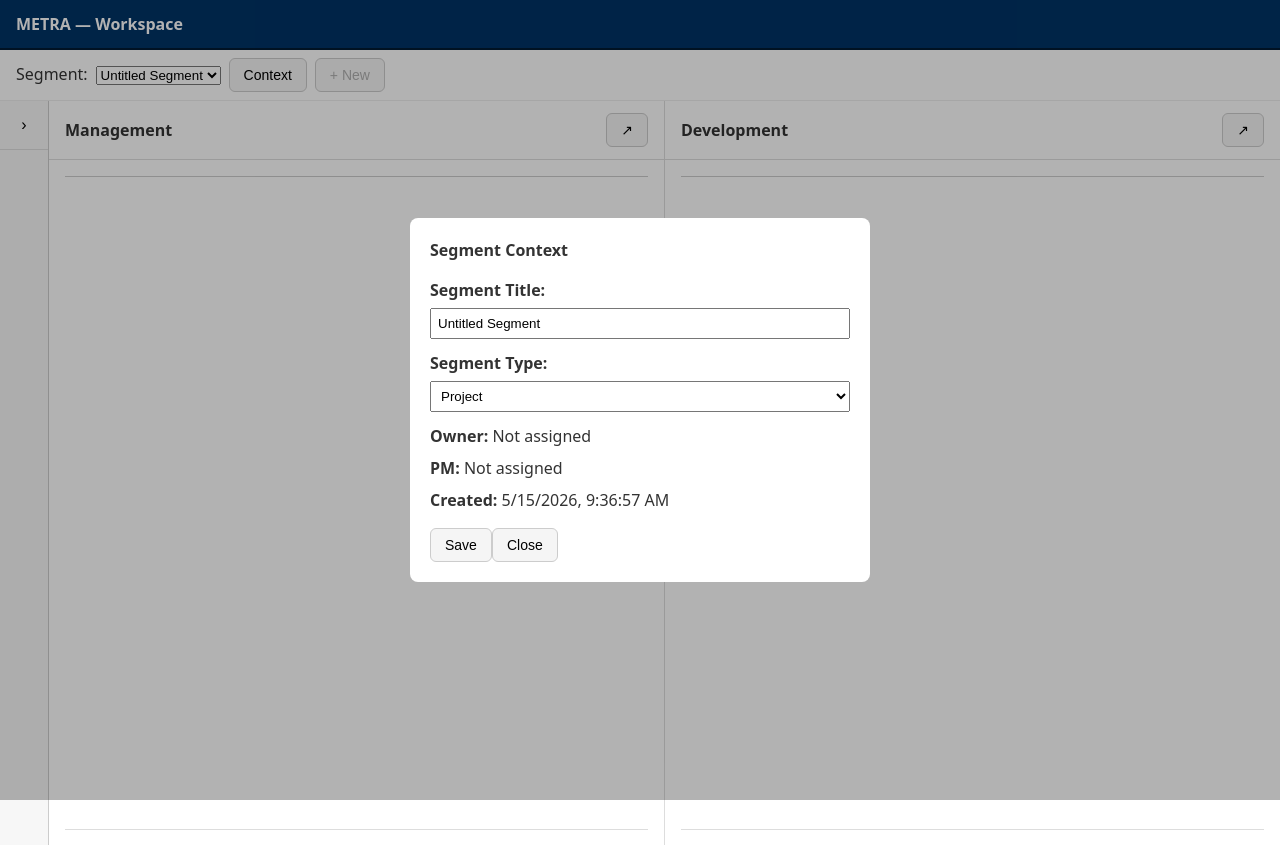
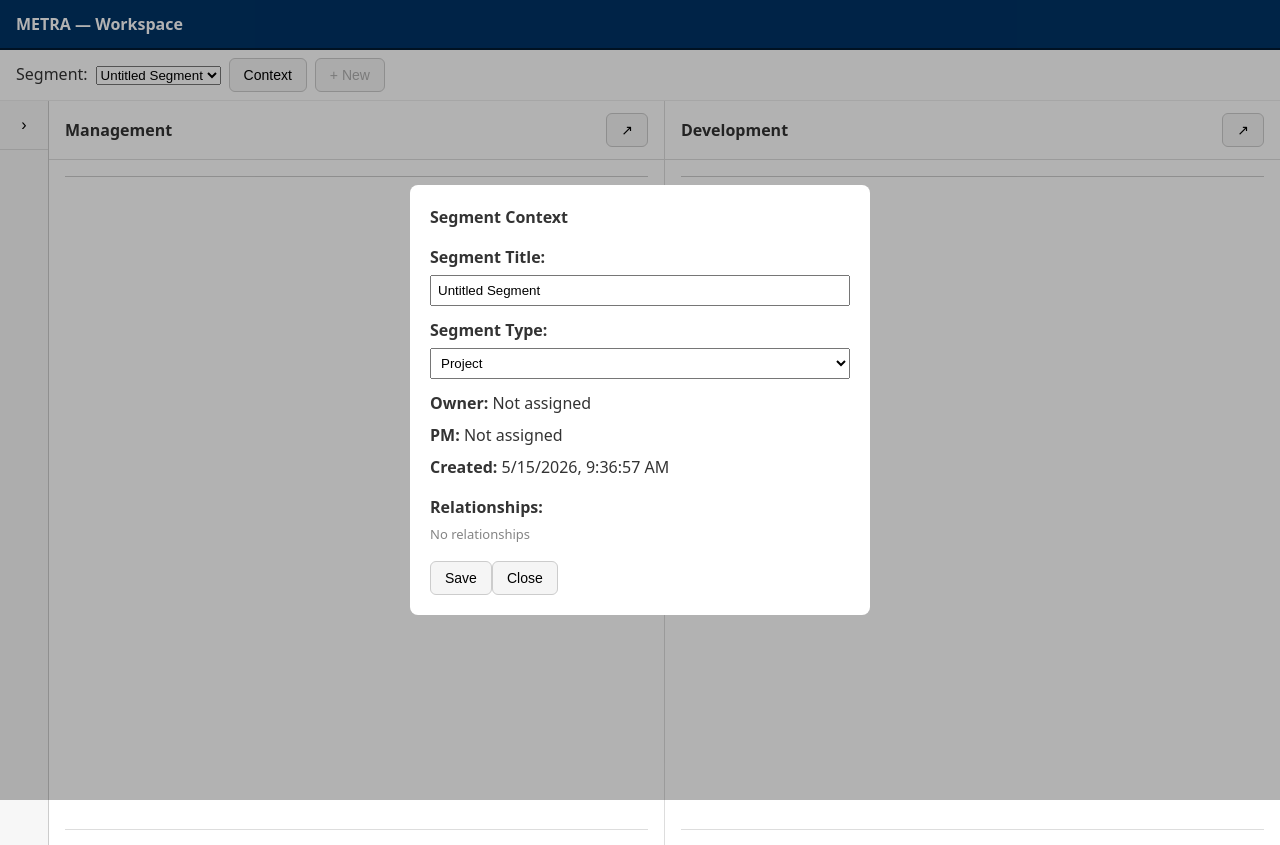
Before and after one commit to johnjkelly1945-ops/project-tracker-vite-pwa-v15, a React (Vite) app: page / in a window 1280 px wide. Both pictures are taken after a click on the button "Context". Built offline with nearby package versions, Linux system fonts and the light colour scheme.

Commit message:
Stage 481C.4 — sovereign relationship participation visibility

```diff
--- a/src/App.jsx
+++ b/src/App.jsx
@@ -25,6 +25,7 @@ import GlobalEscalationLedgerModal from "./components/GlobalEscalationLedgerModa
 import GovernanceDashboard from "./components/GovernanceDashboard";
 import { getGovernanceEventsByTask } from "./governance/governanceStore";
 import { getEscalationsByTask } from "./domain/escalation/EscalationStore";
+import { resolveRelationshipsForSegment } from "./domain/relationships/RelationshipResolver";
 
 /*
 =====================================================================
@@ -658,6 +659,11 @@ export default function App() {
   const activeSegment =
     activeWorkspaceSegments.find(s => s.segmentId === effectiveSegmentId) || null;
 
+    const segmentRelationships =
+      activeSegment?.segmentId
+        ? resolveRelationshipsForSegment(activeSegment.segmentId)
+        : [];
+
   useEffect(() => {
     setSegmentTitleDraft(activeSegment?.segmentTitle || "");
     setSegmentTypeDraft(activeSegment?.segmentType || "PROJECT");
@@ -871,6 +877,31 @@ export default function App() {
                     ? new Date(activeSegment.createdAt).toLocaleString()
                     : "—"}
                 </div>
+
+                  <div style={{ marginTop: "16px" }}>
+                    <strong>Relationships:</strong>
+
+                    <div style={{ marginTop: "6px", fontSize: "13px" }}>
+                      {segmentRelationships.length === 0 ? (
+                        <div style={{ opacity: 0.6 }}>
+                          No relationships
+                        </div>
+                      ) : (
+                        segmentRelationships.map((r) => {
+                          const relatedSegmentId =
+                            r.fromSegmentId === activeSegment?.segmentId
+                              ? r.toSegmentId
+                              : r.fromSegmentId;
+
+                          return (
+                            <div key={r.relationshipId}>
+                              {r.relationshipType} → {relatedSegmentId}
+                            </div>
+                          );
+                        })
+                      )}
+                    </div>
+                  </div>
               </div>
               <div style={{ marginTop: "16px" }}>
                   <button onClick={handleSaveSegmentTitle}>
```
